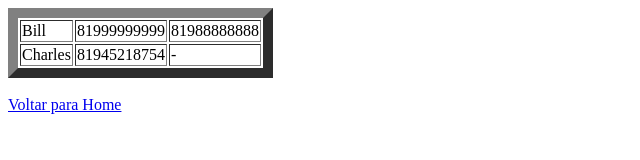
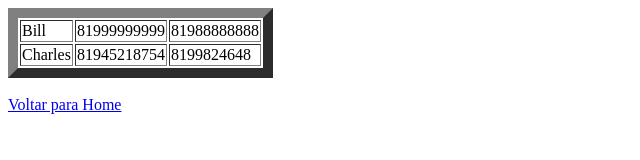
Before and after one commit to Willyambarbosa/PROJETO-HTML-INICIAL, a plain HTML site: page TABELAS.html in a window 1280 px wide. Shown: the full height of the page, 0-640 px from the left. Drawn offline with Linux system fonts and the light colour scheme.

Commit message:
Update TABELAS.html

```diff
--- a/TABELAS.html
+++ b/TABELAS.html
@@ -14,7 +14,7 @@
         <tr>
             <td>Charles</td>
             <td>81945218754</td>
-            <td>-</td>
+            <td>8199824648</td>
         </tr>
     </table>
     <br>
```
